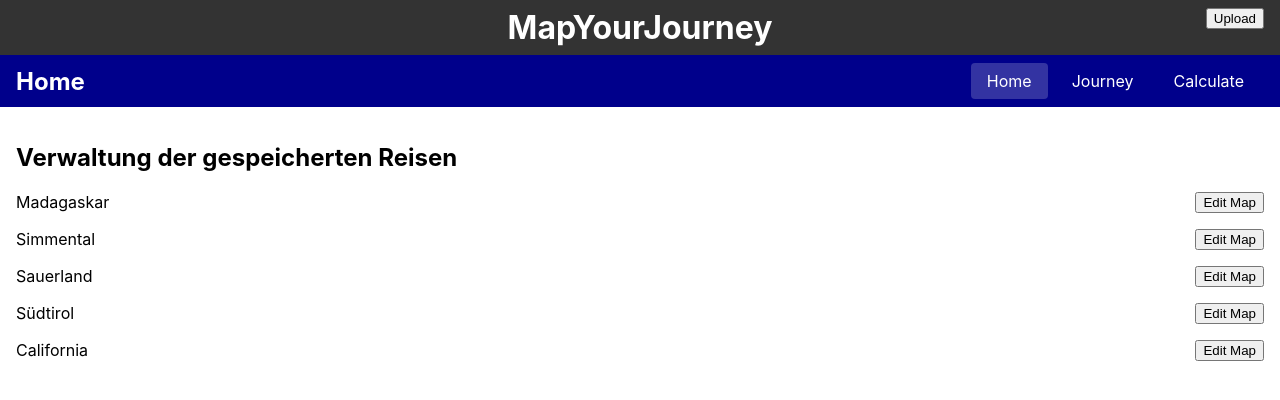
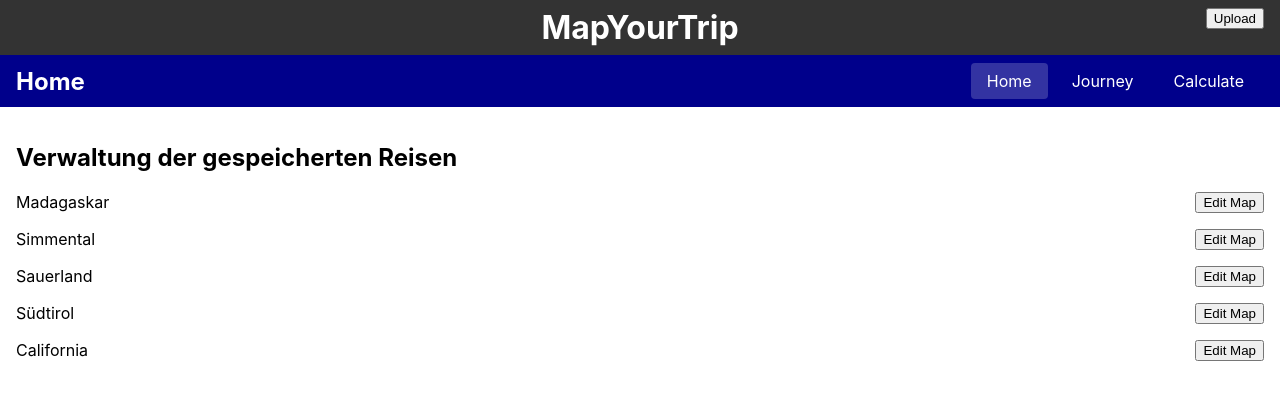
Before and after one commit to leo4410/MapYourTrip, a React (Create React App) app in the folder client/: page / in a window 1280 px wide. Shown: the top 400 px of the page. Built offline with nearby package versions, Linux system fonts and the light colour scheme; what proj4 would draw is missing.

Commit message:
Journey->Trip

```diff
--- a/client/src/pages/HomePage.js
+++ b/client/src/pages/HomePage.js
@@ -22,7 +22,7 @@ function HomePage() {
           padding: '0.5rem 1rem',
         }}
       >
-        <h1 style={{ margin: 0, textAlign: 'center' }}>MapYourJourney</h1>
+        <h1 style={{ margin: 0, textAlign: 'center' }}>MapYourTrip</h1>
         <button
           style={{
             position: 'absolute',
--- a/client/src/pages/MapPage.js
+++ b/client/src/pages/MapPage.js
@@ -228,7 +228,7 @@ function MapPage() {
   return (
     <div style={{ height: '100vh', display: 'flex', flexDirection: 'column', margin: 0 }}>
       <div style={{ backgroundColor: '#333', color: 'white', padding: '0.5rem 1rem' }}>
-        <h1 style={{ margin: 0, textAlign: 'center' }}>MapYourJourney</h1>
+        <h1 style={{ margin: 0, textAlign: 'center' }}>MapYourTrip</h1>
       </div>
 
       {/* Navigation Bar */}
--- a/client/src/pages/StatsPage.js
+++ b/client/src/pages/StatsPage.js
@@ -55,7 +55,7 @@ function StatsPage() {
           textAlign: 'center',
         }}
       >
-        <h1 style={{ margin: 0 }}>MapYourJourney</h1>
+        <h1 style={{ margin: 0 }}>MapYourTrip</h1>
       </div>
 
       {/* Navigation Bar */}
```
